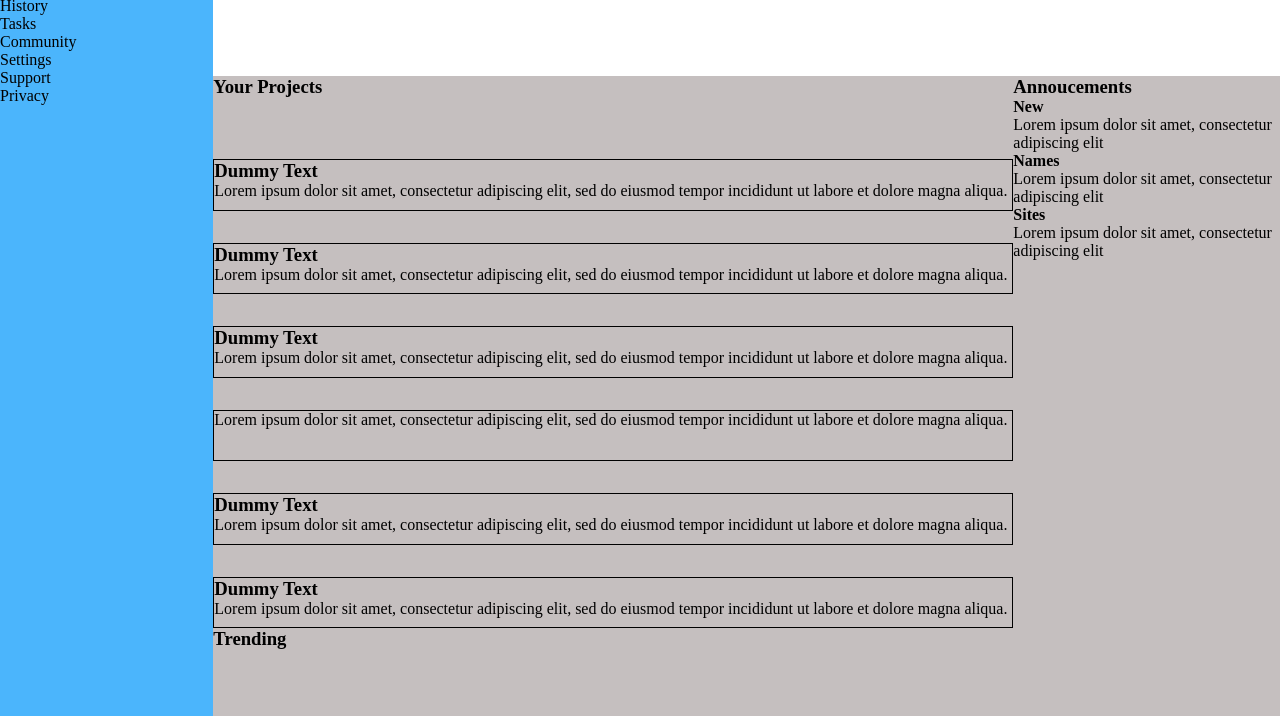
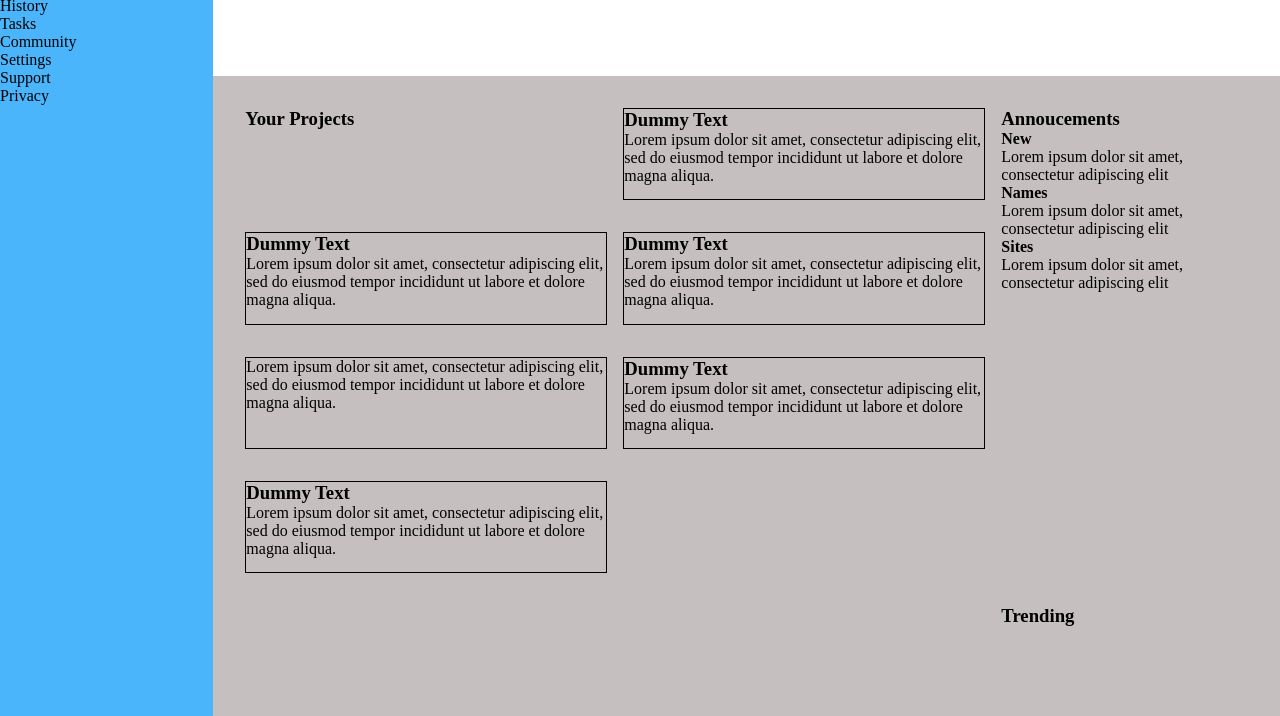
Before and after one commit to d-koziol/Admin-Dashboard-Project, a plain HTML site: page index.html in a window 1280 px wide. Shown: the part 84-800 px from the top of the page. Drawn offline with Linux system fonts and the light colour scheme.

Commit message:
More styles

```diff
--- a/index.html
+++ b/index.html
@@ -94,7 +94,7 @@
                 </div>
             </div>
 
-            <div class="annouts">
+            <div class="announces">
                 <h3>Annoucements</h3>
                 <h4>New</h4>
                 <p>Lorem ipsum dolor sit amet, consectetur adipiscing elit</p>
--- a/styles.css
+++ b/styles.css
@@ -28,6 +28,8 @@
     grid-column: 2 / 4;
     grid-row: 2 / 5;
     grid-template-columns: 3fr 1fr;
+    gap: 2rem 1rem;
+    padding: 2rem;
 }
 
 .article > div {
@@ -35,7 +37,15 @@
 }
 .article {
     display: grid;
-    grid-template-columns: repeat(auto-fit, minmax(400px, 1fr));
+    grid-template-columns: repeat(auto-fit, minmax(300px, 1fr));
     grid-auto-rows: 1fr;;
     gap: 2rem 1rem;
 }
+
+.announces {
+    grid-column: 2 / 3;
+}
+
+.trends {
+    grid-column: 2 / 3;
+}
```
